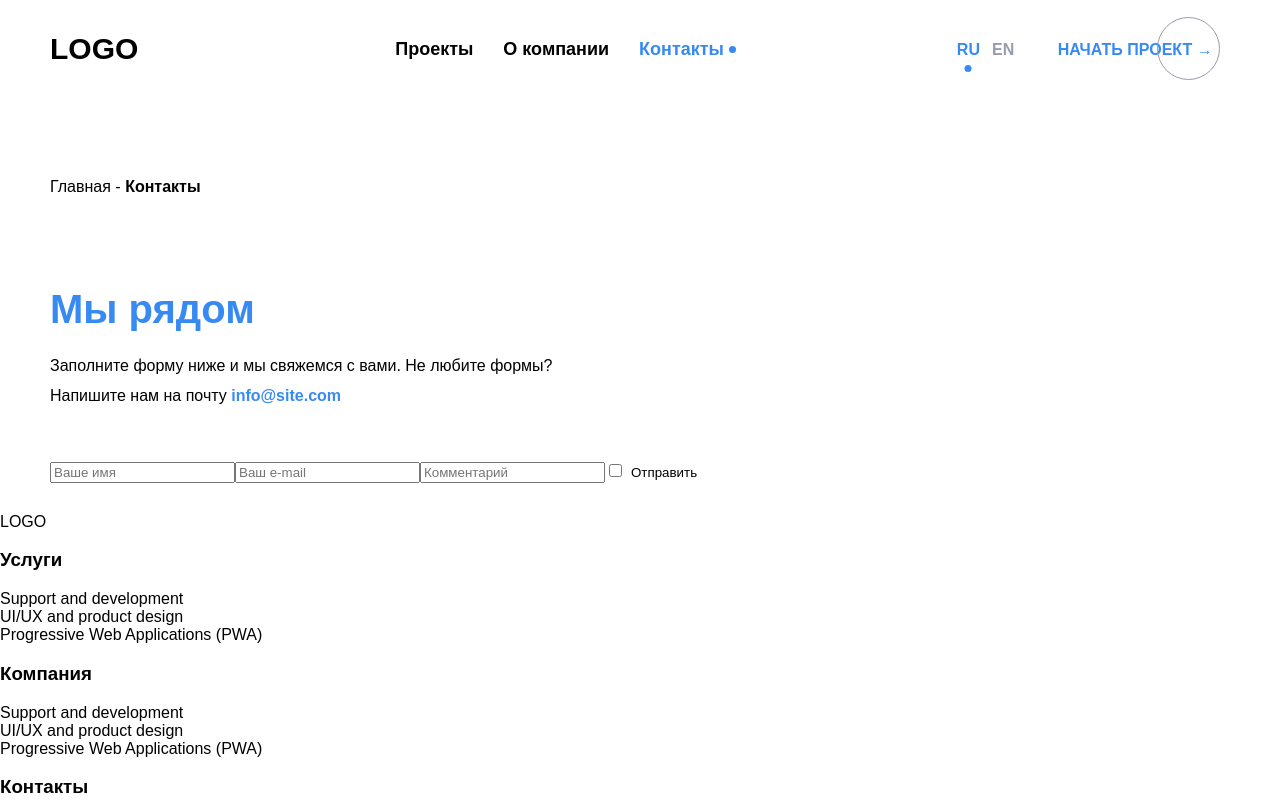
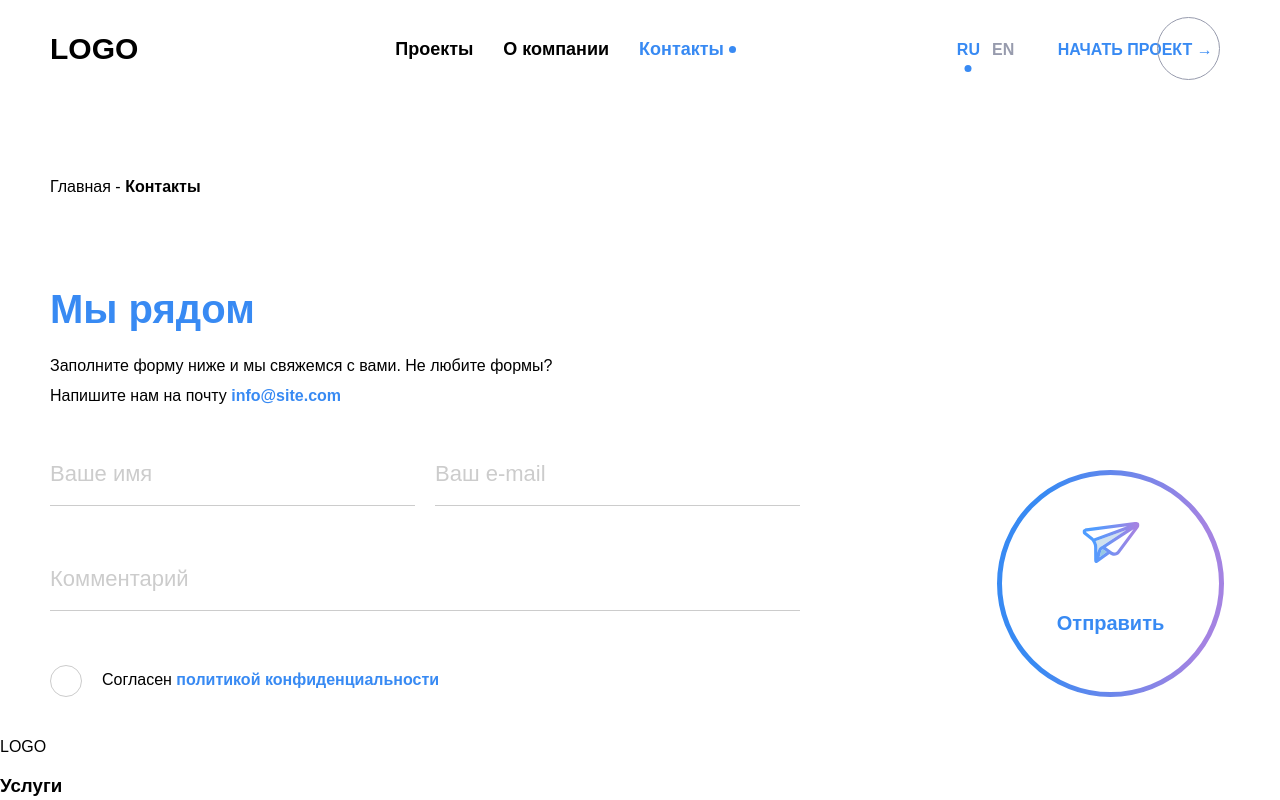
Before and after one commit to MikkyMeow/test1, a React (Create React App) app: page / in a window 1280 px wide. Shown: the top 800 px of the page. Built offline with nearby package versions, Linux system fonts and the light colour scheme; a web font is replaced by a local one.

Commit message:
form styles

```diff
--- a/src/components/elements/Nav/index.module.css
+++ b/src/components/elements/Nav/index.module.css
@@ -1,5 +1,6 @@
 .root {
   max-width: 1920px;
+  box-sizing: border-box;
   margin: 0 auto;
   padding: 30px;
   display: flex;
--- a/src/components/pages/Contacts/index.jsx
+++ b/src/components/pages/Contacts/index.jsx
@@ -1,7 +1,10 @@
 import { Footer } from "../../elements/Footer";
 import { Nav } from "../../elements/Nav";
 import { Breadcrumbs } from "../../ui/Breadcrumbs";
+import { Input } from "../../ui/input";
+import { Checkbox } from "../../ui/Checkbox";
 import styles from "./index.module.css";
+import { SubmitButton } from "../../ui/SubmitButton";
 
 const Contacts = () => {
   return (
@@ -14,15 +17,23 @@ const Contacts = () => {
           Заполните форму ниже и мы свяжемся с вами. Не любите формы? Напишите
           нам на почту <a href="mailto:info@site.com">info@site.com</a>
         </p>
-        <form>
-          <input placeholder="Ваше имя" />
-          <input placeholder="Ваш e-mail" />
-          <input placeholder="Комментарий" />
-          <input
-            type="checkbox"
-            placeholder="Согласен с политикой конфиденциальности"
-          />
-          <button>Отправить</button>
+        <form className={styles.form}>
+          <div>
+            <div className={styles.inputContainer}>
+              <Input className={styles.input} label="Ваше имя" />
+              <Input className={styles.input} label="Ваш e-mail" />
+            </div>
+            <Input className={styles.input} label="Комментарий" />
+            <Checkbox
+              type="checkbox"
+              label={
+                <>
+                  Согласен <a href="/#">политикой конфиденциальности</a>
+                </>
+              }
+            />
+          </div>
+          <SubmitButton />
         </form>
       </section>
       <Footer />
--- a/src/components/pages/Contacts/index.module.css
+++ b/src/components/pages/Contacts/index.module.css
@@ -24,4 +24,30 @@
   .root {
     padding: 30px 50px;
   }
+
+  .inputContainer {
+    display: flex;
+    justify-content: space-between;
+    max-width: 750px;
+  }
+
+  .input {
+    max-width: 750px;
+    margin-bottom: 60px;
+  }
+
+  .inputContainer .input:not(:last-child) {
+    margin-right: 20px;
+  }
 }
+
+@media (min-width: 1200px) {
+  .form {
+    display: flex;
+    justify-content: space-between;
+  }
+
+  .inputContainer {
+    width: 750px;
+  }
+}
--- /dev/null
+++ b/src/components/ui/Checkbox/index.jsx
@@ -0,0 +1,10 @@
+import styles from "./index.module.css";
+
+export const Checkbox = ({ label, ...rest }) => {
+  return (
+    <label className={styles.root}>
+      <input className={styles.checkbox} type="checkbox" {...rest} />
+      <span className={styles.label}>{label}</span>
+    </label>
+  );
+};
--- /dev/null
+++ b/src/components/ui/Checkbox/index.module.css
@@ -0,0 +1,40 @@
+.root {
+  position: relative;
+  display: flex;
+  margin-bottom: 18px;
+}
+
+.checkbox {
+  visibility: hidden;
+  margin-right: 35px;
+}
+
+.checkbox::before {
+  content: "";
+  position: absolute;
+  left: 0px;
+  top: -6px;
+  display: block;
+  width: 30px;
+  height: 30px;
+  border: 1px solid var(--lightgray);
+  border-radius: 50%;
+  visibility: visible;
+}
+
+.checkbox:checked::after {
+  content: "";
+  position: absolute;
+  left: 11.3px;
+  top: 5.1px;
+  display: block;
+  width: 10px;
+  height: 10px;
+  background-color: var(--blue);
+  border-radius: 50%;
+  visibility: visible;
+}
+
+.label {
+  display: inline-block;
+}
--- /dev/null
+++ b/src/components/ui/SubmitButton/index.jsx
@@ -0,0 +1,15 @@
+import { ReactComponent as SubmitBorder } from "./../../../assets/icons/submit-border.svg";
+import { ReactComponent as PlaneIcon } from "./../../../assets/icons/plane-icon.svg";
+import styles from "./index.module.css";
+
+export const SubmitButton = () => {
+  return (
+    <button type="submit" className={styles.root}>
+      <SubmitBorder />
+      <span className={styles.plane}>
+        <PlaneIcon />
+      </span>
+      <span className={styles.label}>Отправить</span>
+    </button>
+  );
+};
--- /dev/null
+++ b/src/components/ui/SubmitButton/index.module.css
@@ -0,0 +1,21 @@
+.root {
+  position: relative;
+  font-size: 20px;
+  line-height: 20px;
+  font-weight: 800;
+  color: var(--blue);
+}
+
+.plane {
+  position: absolute;
+  left: 50%;
+  top: 60px;
+  transform: translateX(-50%);
+}
+
+.label {
+  position: absolute;
+  left: 50%;
+  bottom: 75px;
+  transform: translateX(-50%);
+}
--- /dev/null
+++ b/src/components/ui/input/index.jsx
@@ -0,0 +1,11 @@
+import styles from "./index.module.css";
+
+export const Input = ({ className = "", label, ...rest }) => {
+  // TODO: Добавить required
+  return (
+    <div className={`${styles.root} ${className}`}>
+      <input className={styles.input} placeholder=" " {...rest} />
+      <label className={styles.label}>{label}</label>
+    </div>
+  );
+};
--- /dev/null
+++ b/src/components/ui/input/index.module.css
@@ -0,0 +1,37 @@
+.root {
+  position: relative;
+  margin-bottom: 16px;
+  width: 100%;
+}
+
+.label {
+  color: var(--lightgray);
+  font-size: 22px;
+  line-height: 26.4px;
+  padding: 0px;
+  display: block;
+  max-width: 100%;
+  position: absolute;
+  left: 0px;
+  top: 0px;
+  transform-origin: left;
+  transition: 0.3s;
+}
+
+.input:focus + .label,
+.input:not(:placeholder-shown) + .label {
+  transform: scale(0.65) translate(0, -100%);
+}
+
+.input {
+  font-size: 22px;
+  line-height: 26.4px;
+  border: none;
+  border-bottom: 1px solid var(--lightgray);
+  width: 100%;
+  padding: 9px 0;
+  position: relative;
+  z-index: 1;
+  background-color: transparent;
+  outline: none;
+}
--- a/src/styles/variables.css
+++ b/src/styles/variables.css
@@ -3,4 +3,5 @@
   --white: #ffffff;
   --black: #282828;
   --gray: #979bad;
+  --lightgray: #cccccc;
 }
```
Also changed, not shown: src/assets/icons/plane-icon.svg (added), src/assets/icons/submit-border.svg (added).
